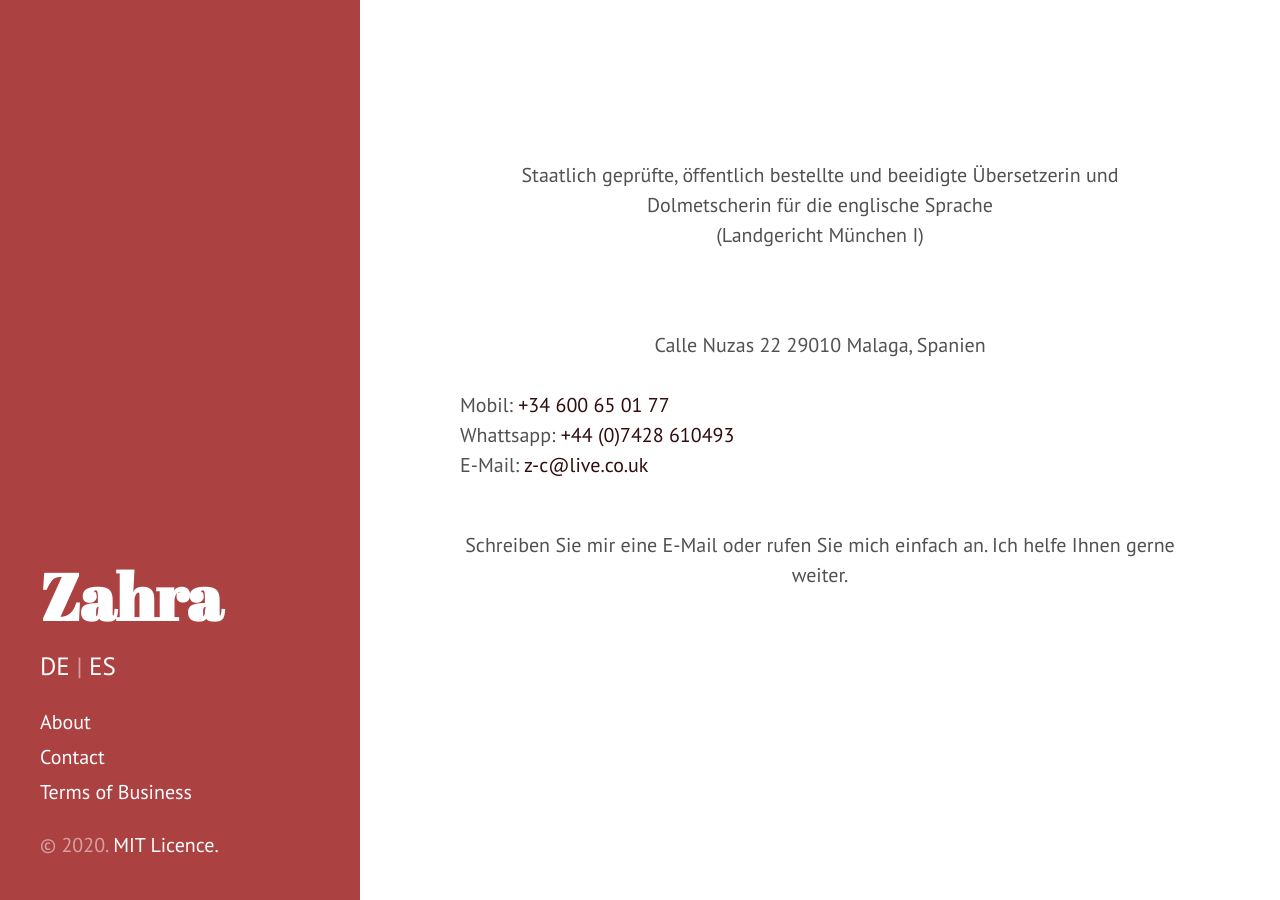
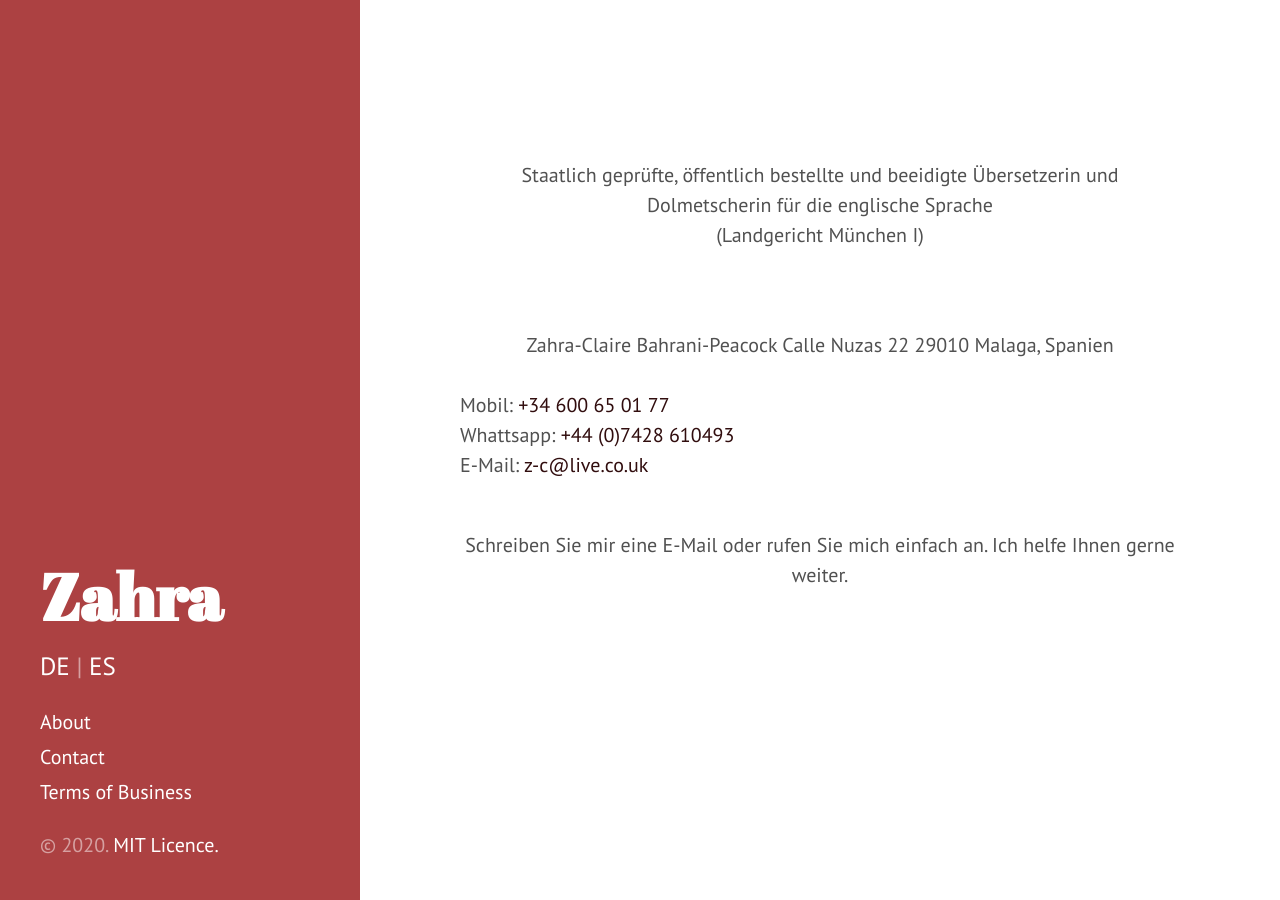
Before and after one commit to Zahra-Claire-Bahrani-Peacock/zahra-claire-bahrani-peacock.github.io, a Jekyll site: the page built from DE.md, in a window 1280 px wide. Built offline with Jekyll 4.4.1, drawn with Linux system fonts in a browser that asks for light colours.

Commit message:
Updated anguage pages to add my name keyword

```diff
--- a/DE.md
+++ b/DE.md
@@ -8,7 +8,8 @@ title: About
 (Landgericht München I)</div>
 <br/>
 <br/>
-<div align="center">Calle Nuzas 22
+<div align="center">Zahra-Claire Bahrani-Peacock
+Calle Nuzas 22
 29010 Malaga, Spanien</div>
 <br/>
 Mobil: <a href="tel:34600650177"  target="_blank">+34 600 65 01 77</a>
```
Also changed, not shown: ES.md (+2 -1 lines).
